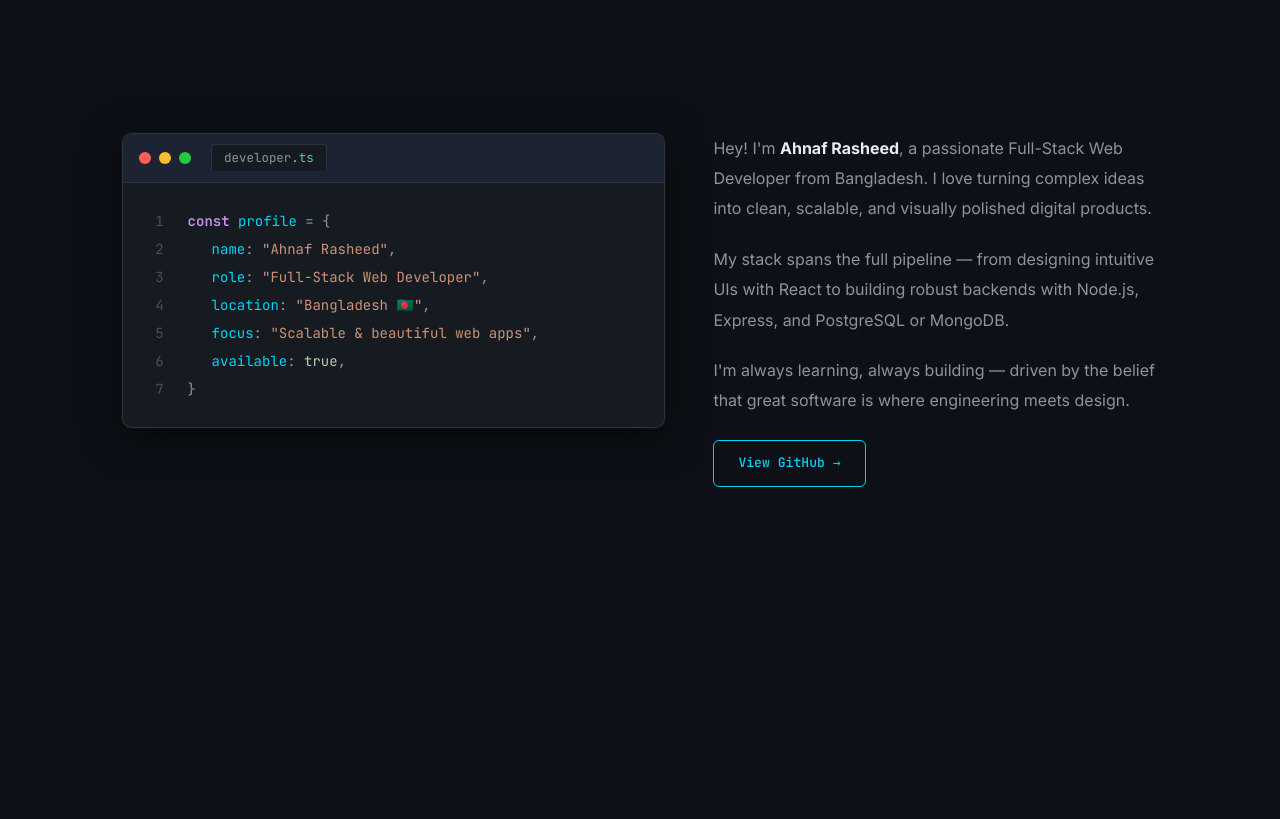
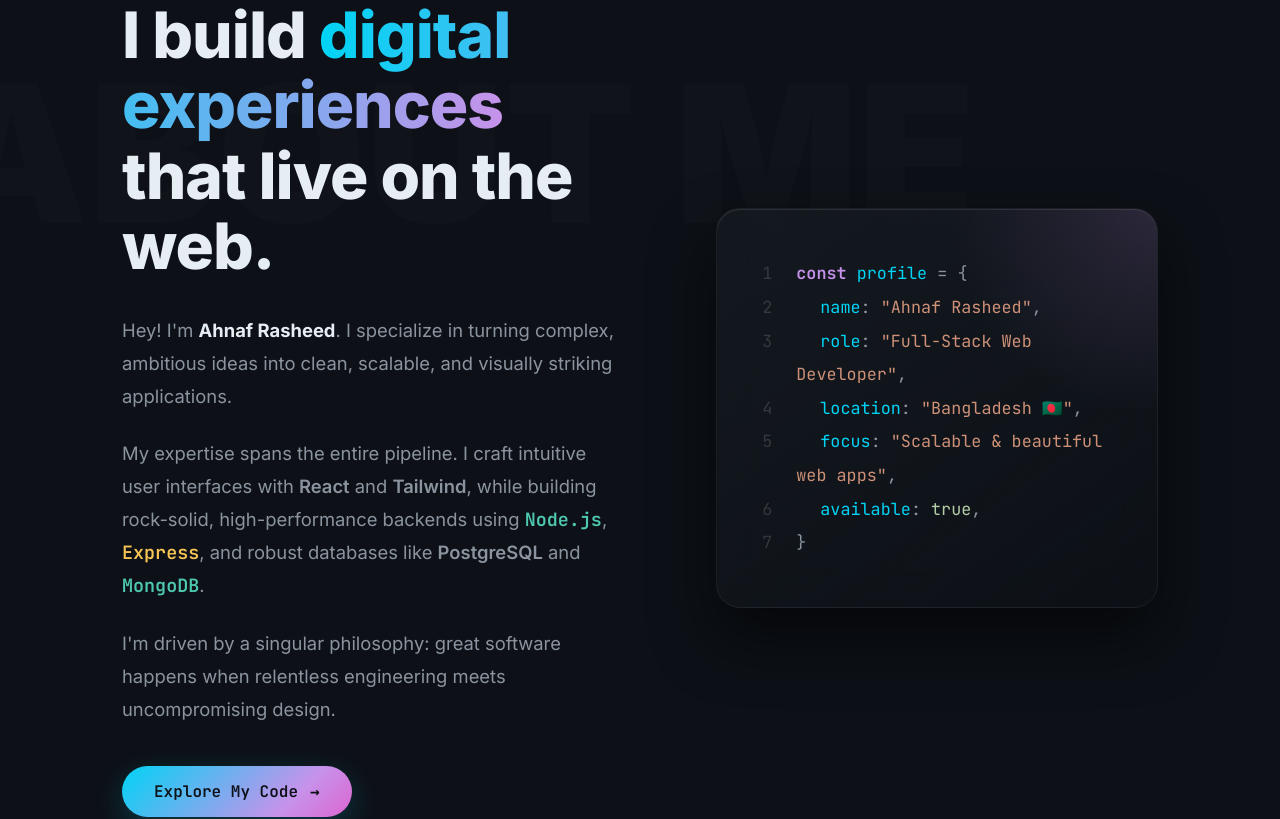
Before and after one commit to ah-nd-naf/Portfolio_Ahnaf, a React (Vite) app: page / in a window 1280 px wide. Shown: the part 900-1719 px from the top of the page. Built offline with nearby package versions, Linux system fonts and the light colour scheme; the HTML template or start-up script is replaced by a standard one.

Commit message:
feat: implement highly unique, premium asymmetrical layout for About section

```diff
--- a/src/components/About.jsx
+++ b/src/components/About.jsx
@@ -40,80 +40,194 @@ const About = () => {
   }, []);
 
   return (
-    <section id="about" className="about-section">
-      <div className="container">
-        <div className="about-layout">
-          {/* IDE Editor card */}
+    <section id="about" className="about-section" style={{ position: 'relative' }}>
+
+      {/* Huge Background Typography Accent */}
+      <div
+        style={{
+          position: 'absolute',
+          top: '10%',
+          left: '-5%',
+          fontSize: '15vw',
+          fontWeight: 900,
+          color: 'rgba(255,255,255,0.015)',
+          pointerEvents: 'none',
+          whiteSpace: 'nowrap',
+          fontFamily: 'var(--font-sans)',
+          zIndex: 0
+        }}
+      >
+        ABOUT ME
+      </div>
+
+      <div className="container" style={{ position: 'relative', zIndex: 1 }}>
+        <div
+          style={{
+            display: 'grid',
+            gridTemplateColumns: '1fr',
+            gap: '4rem',
+            maxWidth: '1200px',
+            margin: '0 auto',
+            alignItems: 'center'
+          }}
+          className="about-unique-layout"
+        >
+          {/* LEFT: Premium Typography Bio */}
           <motion.div
-            className="ide-window"
-            initial={{ opacity: 0, y: 40 }}
-            whileInView={{ opacity: 1, y: 0 }}
+            initial={{ opacity: 0, x: -40 }}
+            whileInView={{ opacity: 1, x: 0 }}
             viewport={{ once: true, amount: 0.2 }}
-            transition={{ duration: 0.6 }}
+            transition={{ duration: 0.8, ease: "easeOut" }}
+            style={{ paddingRight: '2rem' }}
           >
-            <div className="ide-titlebar">
-              <span className="traffic-light tl-red" />
-              <span className="traffic-light tl-yellow" />
-              <span className="traffic-light tl-green" />
-              <span className="ide-tab">developer<span className="tab-ext">.ts</span></span>
+            <h2 style={{
+              fontSize: 'clamp(2.5rem, 5vw, 4rem)',
+              fontWeight: 800,
+              lineHeight: 1.1,
+              marginBottom: '2rem',
+              letterSpacing: '-1px',
+              color: 'var(--text-main)'
+            }}>
+              I build <span className="text-gradient">digital experiences</span> that live on the web.
+            </h2>
+
+            <div style={{
+              fontSize: '1.15rem',
+              lineHeight: 1.8,
+              color: 'var(--text-muted)',
+              fontFamily: 'var(--font-sans)',
+              display: 'flex',
+              flexDirection: 'column',
+              gap: '1.5rem'
+            }}>
+              <p>
+                Hey! I'm <strong style={{ color: 'var(--text-main)' }}>Ahnaf Rasheed</strong>.
+                I specialize in turning complex, ambitious ideas into clean, scalable, and visually striking applications.
+              </p>
+              <p>
+                My expertise spans the entire pipeline. I craft intuitive user interfaces with <span className="syn-cyan" style={{ fontWeight: 600 }}>React</span> and <span className="syn-cyan" style={{ fontWeight: 600 }}>Tailwind</span>, while building rock-solid, high-performance backends using <span className="syn-green" style={{ fontWeight: 600 }}>Node.js</span>, <span className="syn-yellow" style={{ fontWeight: 600 }}>Express</span>, and robust databases like <span className="syn-purple" style={{ fontWeight: 600 }}>PostgreSQL</span> and <span className="syn-green" style={{ fontWeight: 600 }}>MongoDB</span>.
+              </p>
+              <p>
+                I'm driven by a singular philosophy: great software happens when relentless engineering meets uncompromising design.
+              </p>
             </div>
-            <div className="ide-body">
+
+            <div style={{ marginTop: '2.5rem' }}>
+              <a
+                href="https://github.com/ah-nd-naf"
+                target="_blank"
+                rel="noopener noreferrer"
+                style={{
+                  display: 'inline-flex',
+                  alignItems: 'center',
+                  gap: '0.75rem',
+                  padding: '0.8rem 2rem',
+                  fontSize: '1rem',
+                  fontWeight: 600,
+                  fontFamily: 'var(--font-mono)',
+                  color: 'var(--bg)',
+                  background: 'var(--name-grad)',
+                  backgroundSize: '200% auto',
+                  borderRadius: '50px',
+                  textDecoration: 'none',
+                  transition: 'all 0.3s ease',
+                  boxShadow: '0 10px 30px rgba(0, 212, 245, 0.2)'
+                }}
+                onMouseEnter={(e) => {
+                  e.currentTarget.style.backgroundPosition = 'right center';
+                  e.currentTarget.style.transform = 'translateY(-2px)';
+                  e.currentTarget.style.boxShadow = '0 15px 40px rgba(199, 146, 234, 0.3)';
+                }}
+                onMouseLeave={(e) => {
+                  e.currentTarget.style.backgroundPosition = 'left center';
+                  e.currentTarget.style.transform = 'translateY(0)';
+                  e.currentTarget.style.boxShadow = '0 10px 30px rgba(0, 212, 245, 0.2)';
+                }}
+              >
+                Explore My Code <span>→</span>
+              </a>
+            </div>
+          </motion.div>
+
+          {/* RIGHT: Borderless Floating Glass Code Block */}
+          <motion.div
+            initial={{ opacity: 0, scale: 0.9, rotateY: 10 }}
+            whileInView={{ opacity: 1, scale: 1, rotateY: 0 }}
+            viewport={{ once: true, amount: 0.2 }}
+            transition={{ duration: 0.9, delay: 0.2, ease: "easeOut" }}
+            style={{ perspective: '1000px' }}
+          >
+            <div style={{
+              background: 'linear-gradient(145deg, rgba(22,27,34,0.8) 0%, rgba(13,17,23,0.4) 100%)',
+              backdropFilter: 'blur(20px)',
+              WebkitBackdropFilter: 'blur(20px)',
+              border: '1px solid rgba(255,255,255,0.05)',
+              borderRadius: '24px',
+              padding: '3rem 2.5rem',
+              boxShadow: '0 30px 60px rgba(0,0,0,0.6), inset 0 1px 0 rgba(255,255,255,0.1)',
+              position: 'relative',
+              overflow: 'hidden'
+            }}>
+              {/* Internal subtle glow */}
+              <div style={{
+                position: 'absolute',
+                top: '-50%',
+                right: '-50%',
+                width: '100%',
+                height: '100%',
+                background: 'radial-gradient(circle, rgba(199,146,234,0.15) 0%, transparent 70%)',
+                pointerEvents: 'none'
+              }} />
+
+              <div style={{
+                fontFamily: 'var(--font-mono)',
+                fontSize: '1.05rem',
+                lineHeight: 2,
+                position: 'relative',
+                zIndex: 1
+              }}>
                 {codeLines.map((line, index) => (
                   <div
                     key={line.num}
-                  className="code-line"
                     style={{
+                      display: 'flex',
+                      gap: '1.5rem',
                       opacity: index < visibleLines ? 1 : 0,
-                    transform: index < visibleLines ? 'translateX(0)' : 'translateX(-8px)',
-                    transition: 'opacity 0.25s ease, transform 0.25s ease',
+                      transform: index < visibleLines ? 'translateY(0)' : 'translateY(10px)',
+                      transition: 'opacity 0.3s ease, transform 0.3s ease',
                     }}
                   >
-                  <span className="line-num">{line.num}</span>
-                  <span className="line-content">{line.content}</span>
+                    <span style={{ color: 'rgba(255,255,255,0.15)', userSelect: 'none', minWidth: '1.5ch', textAlign: 'right' }}>
+                      {line.num}
+                    </span>
+                    <span style={{ flex: 1 }}>{line.content}</span>
                   </div>
                 ))}
-              {/* blinking cursor on last rendered line */}
                 {visibleLines < codeLines.length && (
-                <div className="code-line">
-                  <span className="line-num">{visibleLines + 1}</span>
-                  <span className="line-content">
-                    <span className="cursor-blink">█</span>
+                  <div style={{ display: 'flex', gap: '1.5rem' }}>
+                    <span style={{ color: 'rgba(255,255,255,0.15)', userSelect: 'none', minWidth: '1.5ch', textAlign: 'right' }}>
+                      {visibleLines + 1}
+                    </span>
+                    <span style={{ flex: 1 }}>
+                      <span className="cursor-blink" style={{ color: 'var(--syn-cyan)' }}>_</span>
                     </span>
                   </div>
                 )}
               </div>
+            </div>
           </motion.div>
 
-          {/* Bio text */}
-          <motion.div
-            className="about-bio"
-            initial={{ opacity: 0, x: 30 }}
-            whileInView={{ opacity: 1, x: 0 }}
-            viewport={{ once: true, amount: 0.2 }}
-            transition={{ duration: 0.6, delay: 0.2 }}
-          >
-            <p>
-              Hey! I'm <strong>Ahnaf Rasheed</strong>, a passionate Full-Stack Web Developer from Bangladesh. I love turning complex ideas into clean, scalable, and visually polished digital products.
-            </p>
-            <p>
-              My stack spans the full pipeline — from designing intuitive UIs with React to building robust backends with Node.js, Express, and PostgreSQL or MongoDB.
-            </p>
-            <p>
-              I'm always learning, always building — driven by the belief that great software is where engineering meets design.
-            </p>
-            <div style={{ marginTop: '1.5rem', display: 'flex', gap: '0.75rem', flexWrap: 'wrap' }}>
-              <a
-                href="https://github.com/ah-nd-naf"
-                target="_blank"
-                rel="noopener noreferrer"
-                className="btn btn-primary"
-              >
-                View GitHub →
-              </a>
-            </div>
-          </motion.div>
         </div>
       </div>
+
+      {/* Inline styles for the grid */}
+      <style>{`
+        @media (min-width: 900px) {
+          .about-unique-layout {
+            grid-template-columns: 1.2fr 1fr !important;
+          }
+        }
+      `}</style>
     </section>
   );
 };
--- a/src/components/TypingEffect.jsx
+++ b/src/components/TypingEffect.jsx
@@ -35,7 +35,7 @@ const TypingEffect = ({ text, speed = 90, startDelay = 600 }) => {
     <div className="typing-wrapper">
       <h1 className={`hero-name ${isComplete ? 'name-complete' : 'name-typing'}`}>
         <span>{displayedText}</span>
-        {!isComplete && <span className="cursor-blink">|</span>}
+        <span className="cursor-blink">_</span>
       </h1>
     </div>
   );
--- a/src/index.css
+++ b/src/index.css
@@ -98,7 +98,7 @@ section {
   background: var(--bg-editor);
   border: 1px solid var(--border);
   border-radius: 10px;
-  box-shadow: var(--glass-shadow), 0 0 0 1px rgba(255,255,255,0.04);
+  box-shadow: 0 0 60px rgba(0, 212, 245, 0.08), var(--glass-shadow), 0 0 0 1px rgba(255,255,255,0.04);
   overflow: hidden;
 }
 
@@ -192,7 +192,7 @@ section {
 
 .nav-logo {
   font-family: var(--font-mono);
-  font-size: 1rem;
+  font-size: 1.15rem;
   font-weight: 600;
   color: var(--text-main);
 }
@@ -208,8 +208,8 @@ section {
 
 .nav-links a {
   font-family: var(--font-mono);
-  font-size: 0.8rem;
-  color: var(--text-muted);
+  font-size: 0.95rem;
+  color: var(--text-main);
   transition: color 0.2s;
 }
 
@@ -365,20 +365,25 @@ section {
 
 @media (min-width: 900px) {
   .about-layout {
-    grid-template-columns: 1.1fr 0.9fr;
-    align-items: start;
+    grid-template-columns: 1fr 1fr;
+    align-items: stretch;
   }
 }
 
-.about-bio {
+.about-bio-card {
   color: var(--text-muted);
-  font-size: 1rem;
-  line-height: 1.9;
+  font-size: 1.05rem;
+  line-height: 1.8;
+  padding: 2.5rem;
+  border-radius: 10px;
+  background: var(--bg-editor);
+  border: 1px solid var(--border);
+  box-shadow: 0 0 60px rgba(199, 146, 234, 0.08), var(--glass-shadow), 0 0 0 1px rgba(255,255,255,0.04);
 }
 
-.about-bio p { margin-bottom: 1.25rem; }
+.about-bio-card p { margin-bottom: 1.5rem; }
 
-.about-bio strong { color: var(--text-main); }
+.about-bio-card strong { color: var(--text-main); font-weight: 600; }
 
 /* ============================================
    PROJECTS — CODE ARRAY STYLE
```
Lines whose indentation alone changed are shown as unchanged.
